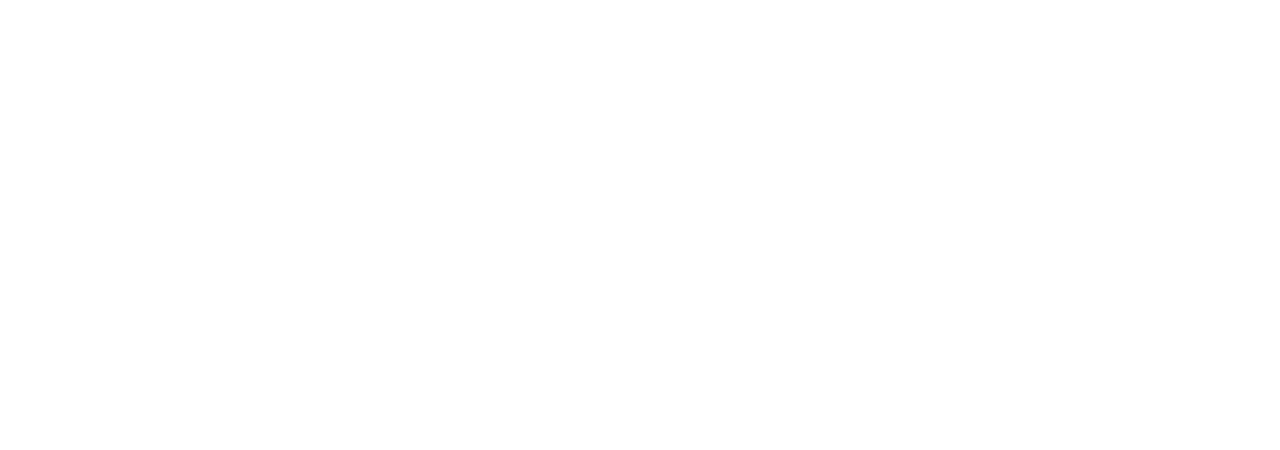
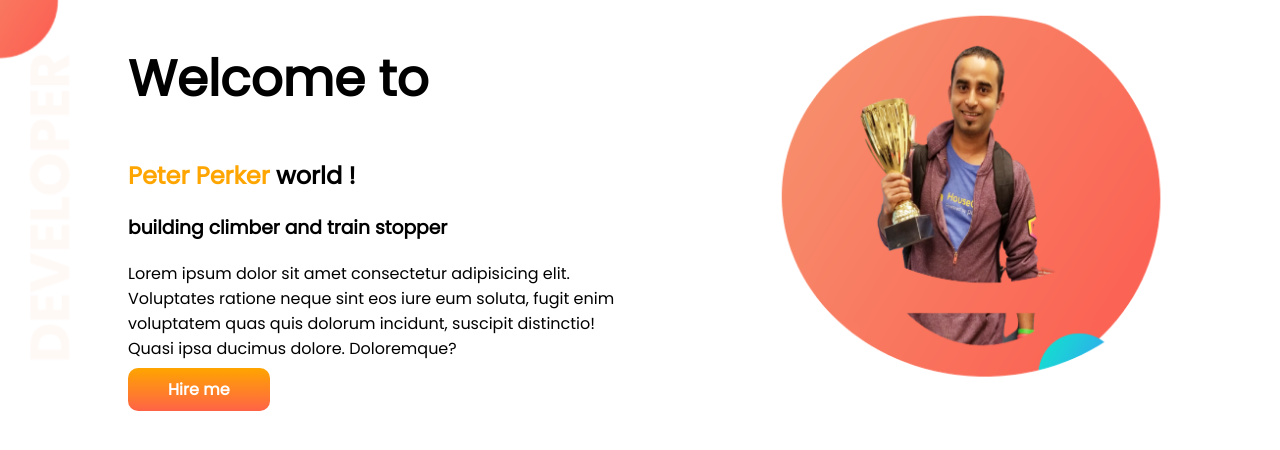
Before and after one commit to Mdmehedihasankhadija/developer-portfoliooo, a plain HTML site: page index.html in a window 1280 px wide. Drawn offline with Linux system fonts and the light colour scheme.

Commit message:
NOTUN KISU ASCHE

```diff
--- a/index.html
+++ b/index.html
@@ -4,8 +4,23 @@
     <meta charset="UTF-8">
     <meta name="viewport" content="width=device-width, initial-scale=1.0">
     <title>mehedi portfolio</title>
+    <link rel="preconnect" href="https://fonts.googleapis.com">
+<link rel="preconnect" href="https://fonts.gstatic.com" crossorigin>
+<link href="https://fonts.googleapis.com/css2?family=Poppins&display=swap" rel="stylesheet">
+    <link rel="stylesheet" href="style.css">
 </head>
 <body>
-
+    <section class="top-banner">
+        <div class="half-width">
+            <h1>Welcome to</h1>
+            <h2><span class="orange-color">Peter Perker</span> world !</h2>
+            <h3>building climber and train stopper</h3>
+            <p>Lorem ipsum dolor sit amet consectetur adipisicing elit. Voluptates ratione neque sint eos iure eum soluta, fugit enim voluptatem quas quis dolorum incidunt, suscipit distinctio! Quasi ipsa ducimus dolore. Doloremque?</p>
+            <a class="link-button" target="_blank"href="https://www.linkedin.com/feed/">Hire me</a>
+            </div>
+            <div class="half-width">
+                <img src="images/jhankar-pic-with-bg.png" alt="">
+            </div>
+    </section>
 </body>
 </html>
--- a/style.css
+++ b/style.css
@@ -0,0 +1,32 @@
+body{
+    font-family: 'Poppins', sans-serif;
+    margin: 0%;
+}
+h1{
+    font-size: 50px;
+}
+.orange-color{
+    color: orange;
+}
+section{
+    display: flex;
+}
+.half-width{
+    width: 50%;
+    padding-left: 10%;
+}
+.half-width img{
+    width: 80%;
+}
+.link-button{
+    text-decoration: none;
+    background-image: linear-gradient(orange, tomato);
+    padding: 10px 40px;
+    color: white;
+    font-weight: 700;
+    border-radius: 10px;
+}
+.top-banner{
+    background-image: url(images/top-banner.png);
+    background-repeat: no-repeat;
+}
```
Also changed, not shown: images/dream-bg.png (added), images/exp-bg.png (added), images/jhankar-pic-with-bg.png (added), images/jhankar.png (added), images/jhankar2.png (added), images/my-bg.png (added), images/my-bg2.png (added), images/top-banner.png (added), 7 other files.
